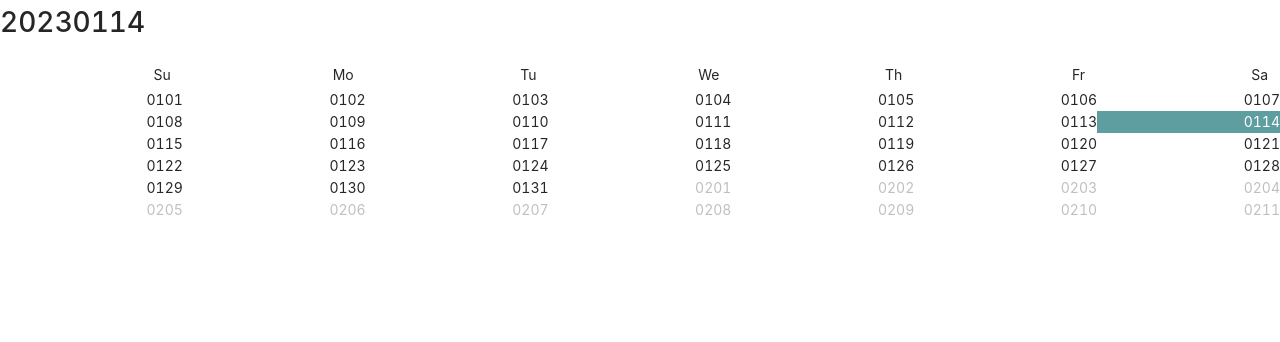
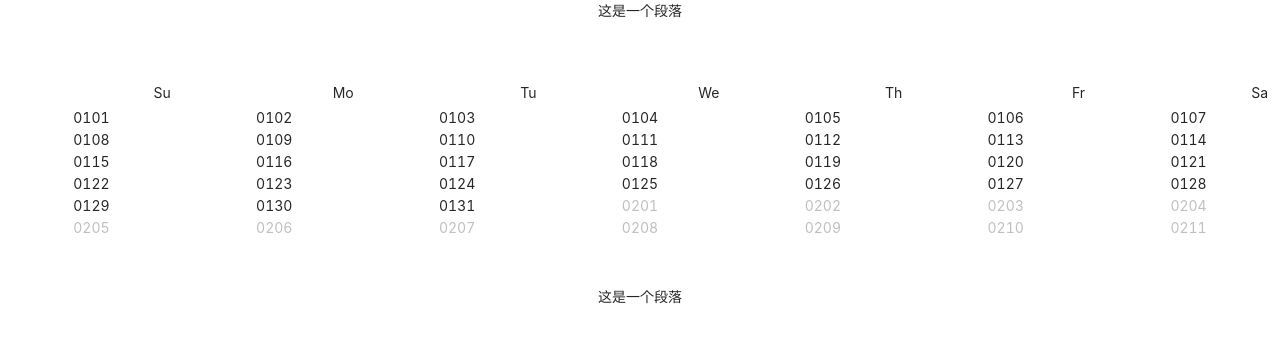
Before and after one commit to idiotFool/react-feature-test, a React (Create React App) app: page / in a window 1280 px wide. Shown: the top 342 px of the page. Built offline with nearby package versions, Linux system fonts and the light colour scheme.

Commit message:
feat Swiper只有一个SwiperSlide；通过垂直方向的滑动，触发组件的更新

```diff
--- a/src/App.js
+++ b/src/App.js
@@ -99,6 +99,6 @@ export const RequireContextApp = () => {
 
 // export default ReactDOMServer;
 
-// export default VerticalSlide;
+export default VerticalSlide;
 
-export default SlideContainer;
+// export default SlideContainer;
--- a/src/features/swiperSlide/Slide.js
+++ b/src/features/swiperSlide/Slide.js
@@ -1,5 +1,7 @@
-import React from "react";
+import React, { useState } from "react";
 import { Swiper, SwiperSlide } from "swiper/react";
+import { Calendar } from "antd";
+import dayjs from "dayjs";
 
 // Import Swiper styles
 import "swiper/swiper-bundle.css";
@@ -8,19 +10,34 @@ import "swiper/swiper.min.css";
 import "./Slide.css";
 
 export const VerticalSlide = () => {
+  const [date, setDate] = useState(dayjs());
+
+  const handleMove = (swiper) => {
+    const { startY, currentY } = swiper.touches;
+
+    // 无法通过swipeDirection来判断滑动的方向， 只能通过滑动的点的坐标；当currentY大于startY时，向下滑动；反之向上滑动;
+    setDate(date.add(currentY > startY ? -1 : 1, 'month'));
+  };
+
+  const cellRender = (current) => {
+    return <div style={{ textAlign: 'center' }}>{current.format('MMDD')}</div>;
+  };
+
   return (
-    <div>
+    <div style={{ textAlign: 'center' }}>
       <p>这是一个段落</p>
-      <Swiper direction={"vertical"} className="mySwiper">
-        <SwiperSlide>Slide 1</SwiperSlide>
-        <SwiperSlide>Slide 2</SwiperSlide>
-        <SwiperSlide>Slide 3</SwiperSlide>
-        <SwiperSlide>Slide 4</SwiperSlide>
-        <SwiperSlide>Slide 5</SwiperSlide>
-        <SwiperSlide>Slide 6</SwiperSlide>
-        <SwiperSlide>Slide 7</SwiperSlide>
-        <SwiperSlide>Slide 8</SwiperSlide>
-        <SwiperSlide>Slide 9</SwiperSlide>
+      <Swiper
+        direction={"vertical"}
+        onSliderFirstMove={(swiper) => handleMove(swiper)}
+        className="mySwiper"
+      >
+        <SwiperSlide>
+          <Calendar
+            dateFullCellRender={cellRender}
+            value={date.startOf("month")}
+            headerRender={() => null}
+          />
+        </SwiperSlide>
       </Swiper>
 
       <p>这是一个段落</p>
```
